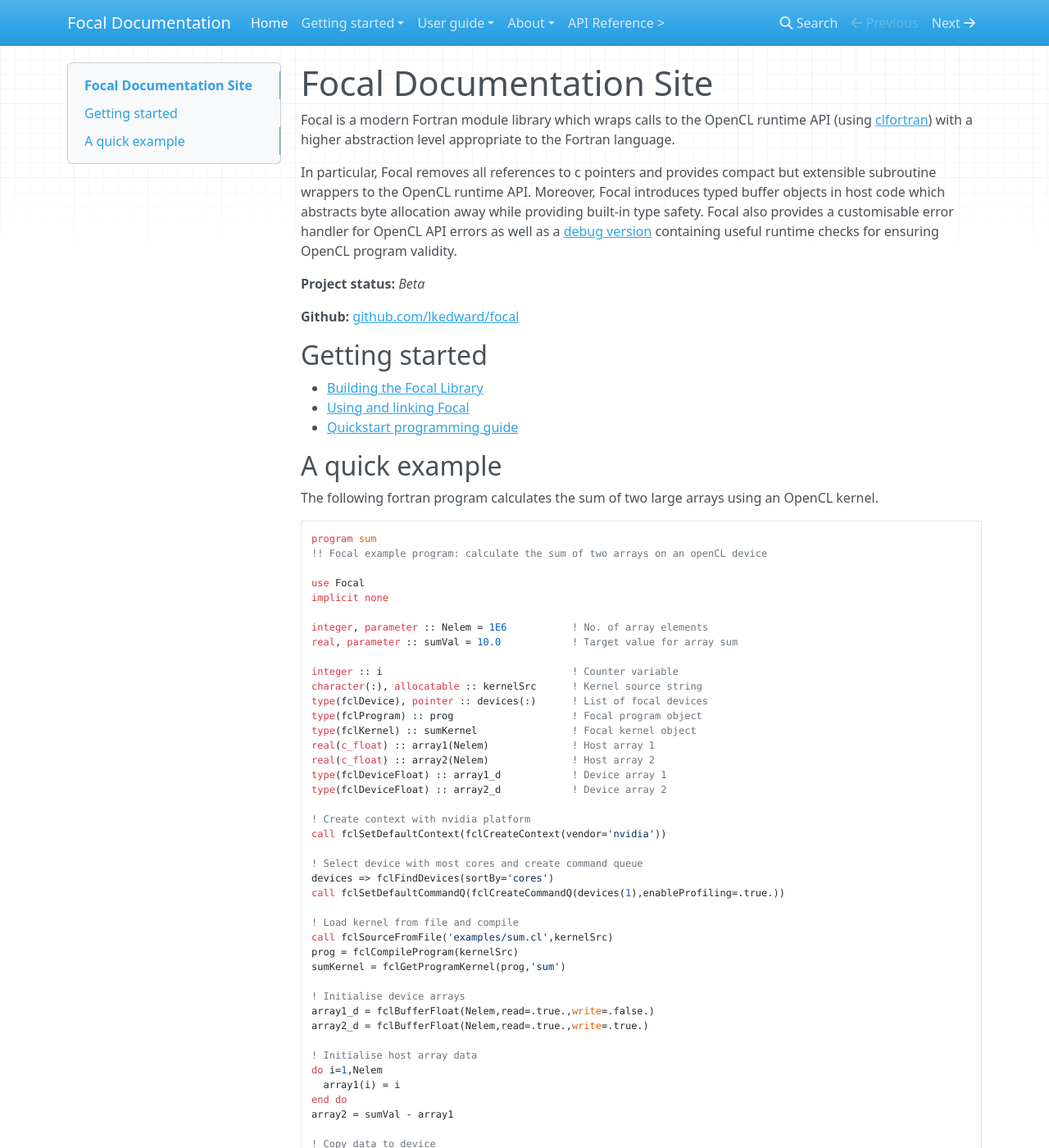
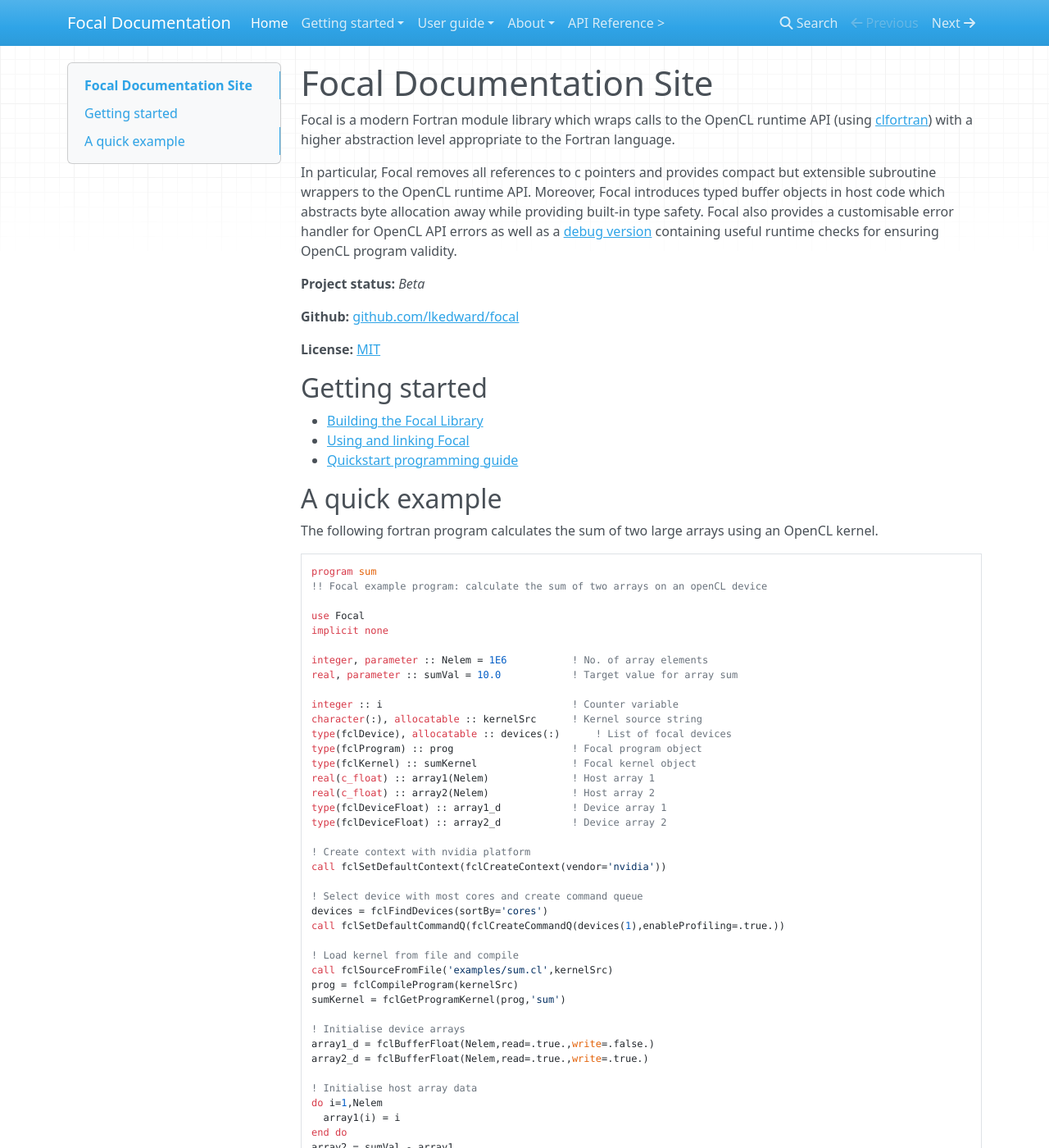
Before and after one commit to LKedward/focal-docs, an MkDocs documentation site: the page built from docs/index.md, in a window 1280 px wide and 1400 px high. Shown: the whole window at 82% size. Built offline with MkDocs 1.6.1, drawn with Linux system fonts in a browser that asks for light colours; nearby versions of some CDN libraries.

Commit message:
Minor update: index page.

```diff
--- a/docs/index.md
+++ b/docs/index.md
@@ -11,6 +11,7 @@
 
 __Github:__ [github.com/lkedward/focal](https://github.com/LKedward/focal)
 
+__License:__ [MIT](https://github.com/LKedward/focal/blob/master/LICENSE)
 
 ## Getting started
 
@@ -34,7 +35,7 @@
 
 integer :: i                                ! Counter variable
 character(:), allocatable :: kernelSrc      ! Kernel source string
-type(fclDevice), pointer :: devices(:)      ! List of focal devices
+type(fclDevice), allocatable :: devices(:)      ! List of focal devices
 type(fclProgram) :: prog                    ! Focal program object
 type(fclKernel) :: sumKernel                ! Focal kernel object
 real(c_float) :: array1(Nelem)              ! Host array 1
@@ -46,7 +47,7 @@
 call fclSetDefaultContext(fclCreateContext(vendor='nvidia'))
 
 ! Select device with most cores and create command queue
-devices => fclFindDevices(sortBy='cores')
+devices = fclFindDevices(sortBy='cores')
 call fclSetDefaultCommandQ(fclCreateCommandQ(devices(1),enableProfiling=.true.))
 
 ! Load kernel from file and compile
```
